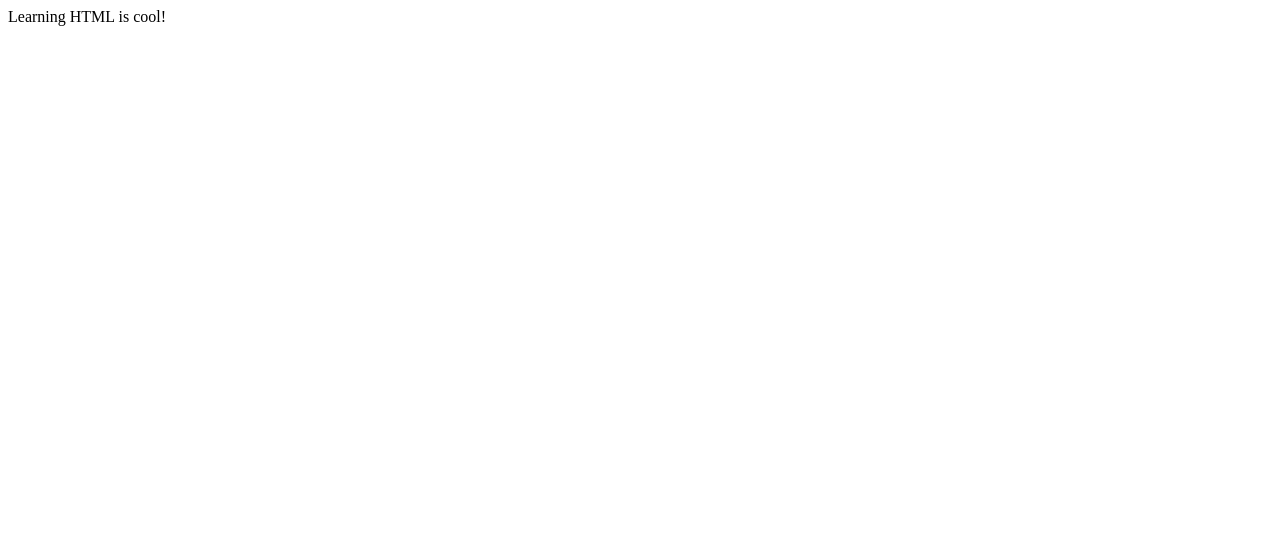
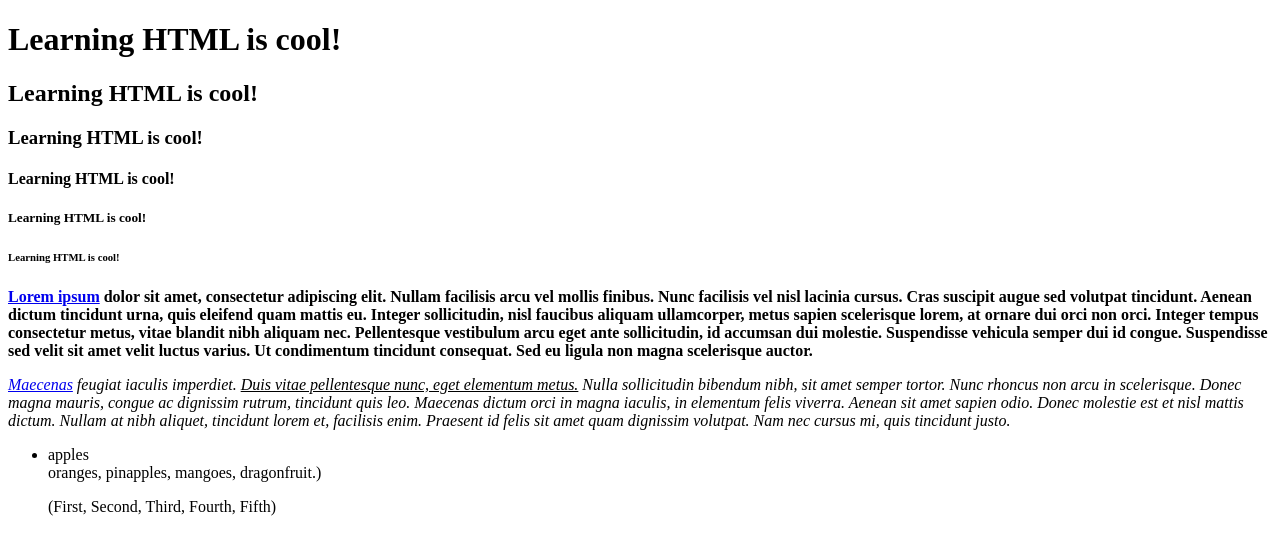
Before and after one commit to GageT-93/mySimpleSite, a plain HTML site: page index.html in a window 1280 px wide. Drawn offline with Linux system fonts and the light colour scheme.

Commit message:
Added paragraph tags

```diff
--- a/index.html
+++ b/index.html
@@ -1,9 +1,40 @@
 <!DOCTYPE html>
 <html>
     <head>
-
+        <meta charset="utf-8">
+        <title>A Simple Site</title>
     </head>
     <body>
-        Learning HTML is cool!
+        <h1>Learning HTML is cool!</h1>
+        <h2>Learning HTML is cool!</h2>
+        <h3>Learning HTML is cool!</h3>
+        <h4>Learning HTML is cool!</h4>
+        <h5>Learning HTML is cool!</h5>
+        <h6>Learning HTML is cool!</h6>
+        <p><b><a href="https://www.google.com/" target="_blank">Lorem ipsum</a> dolor sit amet, consectetur adipiscing elit.
+            Nullam facilisis arcu vel mollis finibus. Nunc facilisis
+            vel nisl lacinia cursus. Cras suscipit augue sed volutpat
+            tincidunt. Aenean dictum tincidunt urna, quis eleifend
+            quam mattis eu. Integer sollicitudin, nisl faucibus aliquam
+            ullamcorper, metus sapien scelerisque lorem, at ornare dui
+            orci non orci. Integer tempus consectetur metus, vitae
+            blandit nibh aliquam nec. Pellentesque vestibulum arcu eget
+            ante sollicitudin, id accumsan dui molestie. Suspendisse
+            vehicula semper dui id congue. Suspendisse sed velit sit
+            amet velit luctus varius. Ut condimentum tincidunt consequat.
+            Sed eu ligula non magna scelerisque auctor.</b></p>
+        <p><i><a href="https://www.yahoo.com/" target="_blank">Maecenas</a> feugiat iaculis imperdiet. <u>Duis vitae pellentesque
+            nunc, eget elementum metus.</u> Nulla sollicitudin bibendum nibh,
+            sit amet semper tortor. Nunc rhoncus non arcu in scelerisque.
+            Donec magna mauris, congue ac dignissim rutrum, tincidunt
+            quis leo. Maecenas dictum orci in magna iaculis, in elementum
+            felis viverra. Aenean sit amet sapien odio. Donec molestie
+            est et nisl mattis dictum. Nullam at nibh aliquet, tincidunt
+            lorem et, facilisis enim. Praesent id felis sit amet quam
+            dignissim volutpat. Nam nec cursus mi, quis tincidunt justo.</i></p>
+        <ul>
+            <li>apples</li>
+            oranges, pinapples, mangoes, dragonfruit.)</ul>
+        <ol>(First, Second, Third, Fourth, Fifth)</ol>
     </body>
 </html>
```
